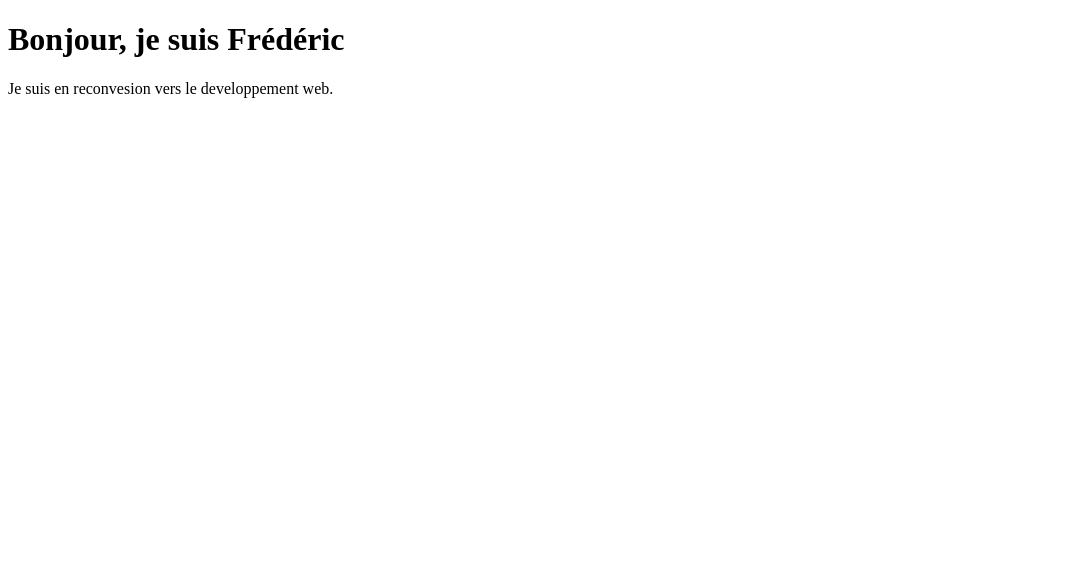
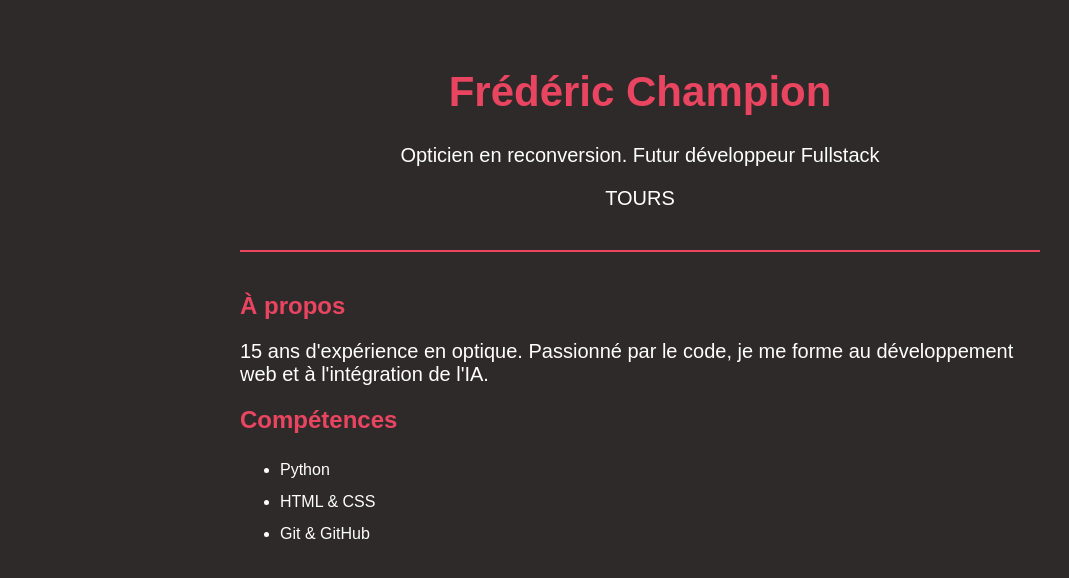
Before and after one commit to Frederic-Champion/mon-premier-projet, a plain HTML site: page index.html in a window 1280 px wide. Shown: the whole page, without its empty margins (0-1069 px from the left). Drawn offline with Linux system fonts and the light colour scheme.

Commit message:
Ajout CSS et page de présentation

```diff
--- a/index.html
+++ b/index.html
@@ -1,10 +1,27 @@
 <!DOCTYPE html>
 <html lang="fr">
     <head>
-        <title>Mon premier site</title>
+        <title>Frédéric Champion - Dev</title>
+        <link rel="stylesheet" href="style.css">
     </head>
     <body>
-        <h1>Bonjour, je suis Frédéric</h1>
-        <p>Je suis en reconvesion vers le developpement web.</p>
+        <header>
+            <h1>Frédéric Champion</h1>
+            <p>Opticien en reconversion. Futur développeur Fullstack</p>
+            <p>TOURS</p>
+        </header>
+        <section>
+            <h2>À propos</h2>
+            <p>15 ans d'expérience en optique. Passionné par le code,
+      je me forme au développement web et à l'intégration de l'IA.</p>
+        </section>
+        <section>
+            <h2>Compétences</h2>
+            <ul>
+                <li>Python</li>
+                <li>HTML & CSS</li>
+                <li>Git & GitHub</li>
+            </ul>
+        </section>
     </body>
 </html>
--- /dev/null
+++ b/style.css
@@ -0,0 +1,27 @@
+body {
+    background-color: #2d2a29;
+    color : white;
+    font-family: Arial, sans-serif;
+    max-width: 800px;
+    margin: 0 auto;
+    padding: 40px 20px;
+}
+header {
+    text-align: center;
+    border-bottom: 2px solid #e94560;
+    padding-bottom: 20px;
+    margin-bottom: 40px;
+}
+h1 {
+    color : #e94560;
+    font-size: 42px;
+}
+h2 {
+    color: #e94560;
+}
+p {
+    font-size: 20px;
+}
+ul {
+    line-height: 2;
+}
```
